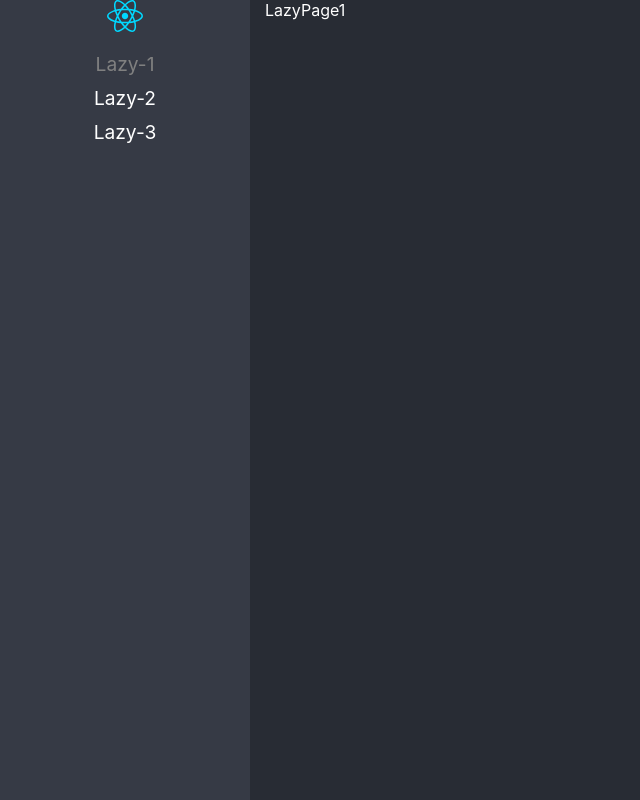
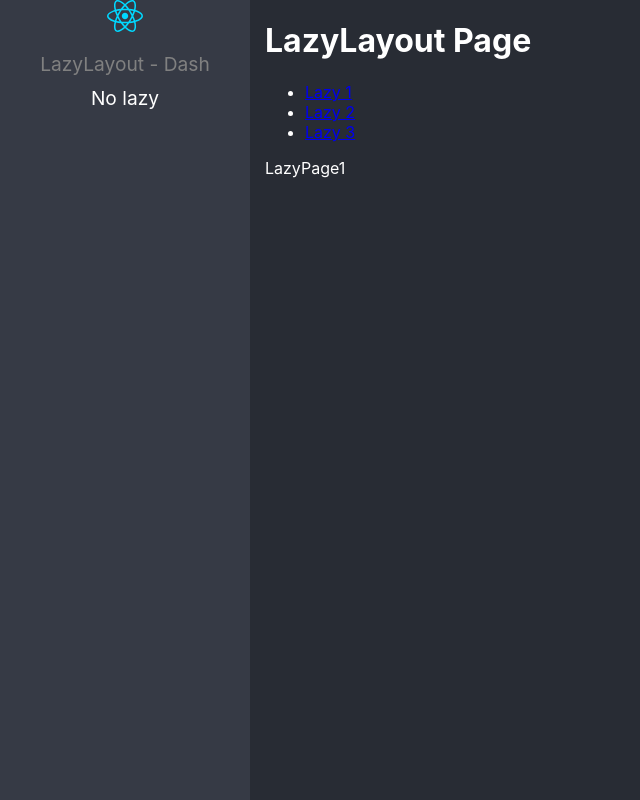
Before and after one commit to Enrique-Zepeda/react-adv, a React (Vite) app: page /lazyload/lazy1 in a window 1280 px wide. Before the commit this address led to /lazy1. Shown: the whole page, without its empty margins (0-640 px from the left). Built offline with nearby package versions, Linux system fonts and the light colour scheme.

Commit message:
Rutas anidadas listas

```diff
--- /dev/null
+++ b/src/01-lazyload/layout/LazyLayout.tsx
@@ -0,0 +1,34 @@
+import { lazy } from "react";
+import { Navigate, NavLink, Route, Routes } from "react-router-dom";
+
+const LazyPage1 = lazy(() => import("../pages/LazyPage1"));
+const LazyPage2 = lazy(() => import("../pages/LazyPage2"));
+const LazyPage3 = lazy(() => import("../pages/LazyPage3"));
+
+const LazyLayout = () => {
+  return (
+    <div>
+      <h1>LazyLayout Page</h1>
+      <ul>
+        <li>
+          <NavLink to="/lazyload/lazy1">Lazy 1</NavLink>
+        </li>
+        <li>
+          <NavLink to="/lazyload/lazy2">Lazy 2</NavLink>
+        </li>
+        <li>
+          <NavLink to="/lazyload/lazy3">Lazy 3</NavLink>
+        </li>
+      </ul>
+
+      <Routes>
+        <Route path="lazy1" element={<LazyPage1 />} />
+        <Route path="lazy2" element={<LazyPage2 />} />
+        <Route path="lazy3" element={<LazyPage3 />} />
+        <Route path="*" element={<Navigate to="/lazyload/lazy1" replace />} />
+      </Routes>
+    </div>
+  );
+};
+
+export default LazyLayout;
--- /dev/null
+++ b/src/01-lazyload/pages/NoLazy.tsx
@@ -0,0 +1,7 @@
+export const NoLazy = () => {
+  return (
+    <div>
+      <h1>NoLazy components</h1>
+    </div>
+  );
+};
--- a/src/routes/routes.ts
+++ b/src/routes/routes.ts
@@ -1,4 +1,5 @@
 import { lazy, type JSX, type LazyExoticComponent } from "react";
+import { NoLazy } from "../01-lazyload/pages/NoLazy.js";
 // import { LazyPage1, LazyPage2, LazyPage3 } from "../01-lazyload/pages";
 
 type JSXComponent = () => JSX.Element;
@@ -9,27 +10,21 @@
   name: string;
 }
 
-const Lazy1 = lazy(() => import(/* webpackChunkName: "LazyPage1" */ "../01-lazyload/pages/LazyPage1"));
-const Lazy2 = lazy(() => import(/* webpackChunkName: "LazyPage2" */ "../01-lazyload/pages/LazyPage2"));
-const Lazy3 = lazy(() => import(/* webpackChunkName: "LazyPage3" */ "../01-lazyload/pages/LazyPage3"));
+const LazyLayout = lazy(() => import(/* webpackChunkName: "LazyLayout" */ "../01-lazyload/layout/LazyLayout.tsx"));
+// const Lazy2 = lazy(() => import(/* webpackChunkName: "LazyPage2" */ "../01-lazyload/pages/LazyPage2"));
+// const Lazy3 = lazy(() => import(/* webpackChunkName: "LazyPage3" */ "../01-lazyload/pages/LazyPage3"));
 
 export const routes: Route[] = [
   {
-    to: "/lazy1",
-    path: "lazy1",
-    Component: Lazy1,
-    name: "Lazy-1",
+    path: "/lazyload/*",
+    to: "/lazyload/",
+    Component: LazyLayout,
+    name: "LazyLayout - Dash",
   },
   {
-    to: "/lazy2",
-    path: "lazy2",
-    Component: Lazy2,
-    name: "Lazy-2",
-  },
-  {
-    to: "/lazy3",
-    path: "lazy3",
-    Component: Lazy3,
-    name: "Lazy-3",
+    to: "/no-lazy",
+    path: "no-lazy",
+    Component: NoLazy,
+    name: "No lazy",
   },
 ];
```
